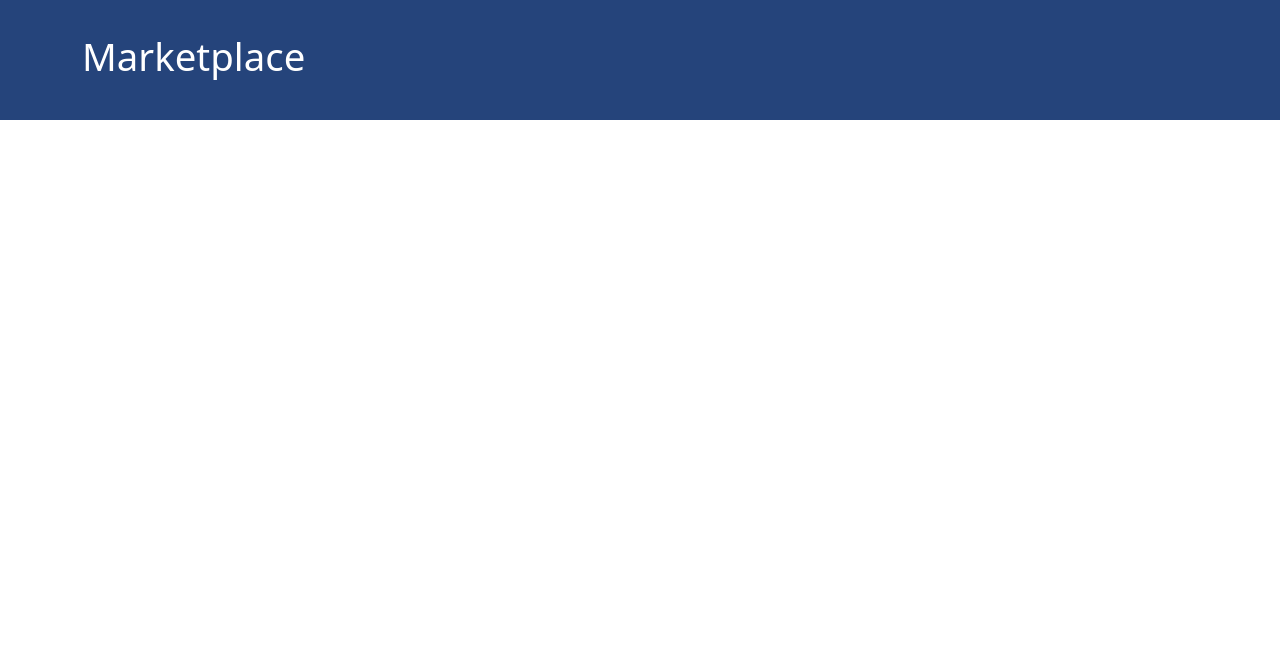
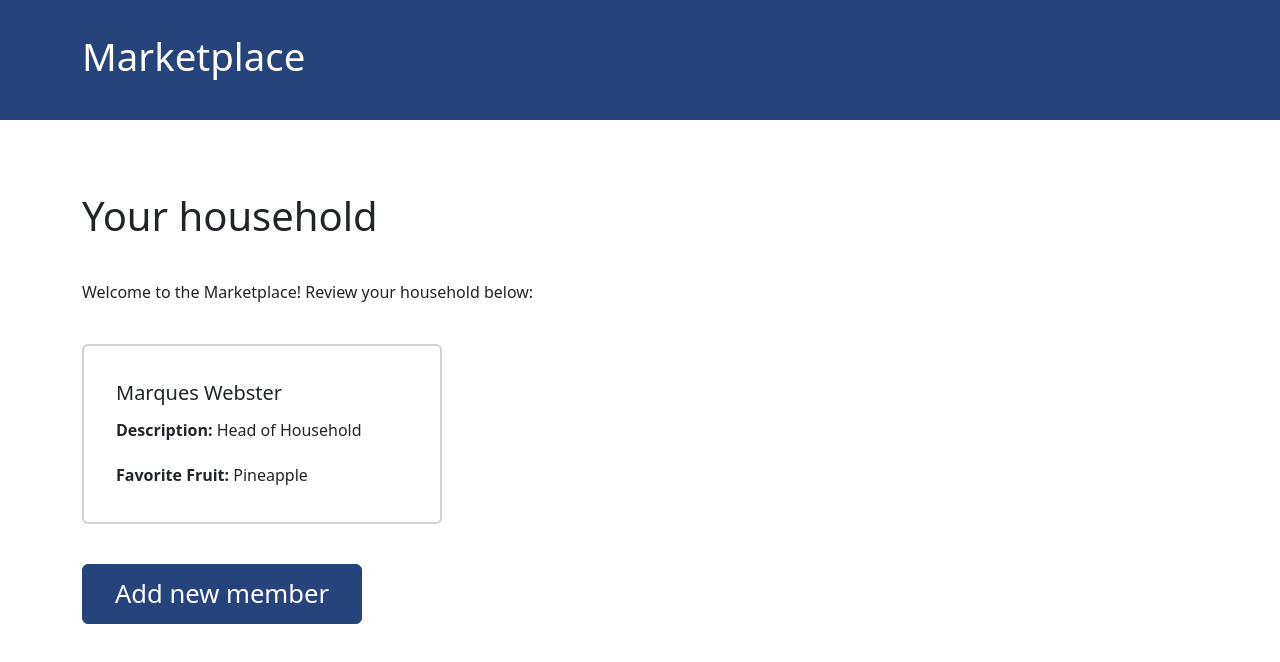
Before and after one commit to mqwebst2/nava-take-home-exercise, a React (Vite) app: page / in a window 1280 px wide. Shown: the top 662 px of the page. Built offline with nearby package versions, Linux system fonts and the light colour scheme; the HTML template or start-up script is replaced by a standard one.

Commit message:
initial custom member card setup

```diff
--- a/src/App.css
+++ b/src/App.css
@@ -0,0 +1,10 @@
+.main {
+  display: flex;
+  flex-direction: column;
+  gap: 40px;
+  padding-block: 72px;
+}
+
+.custom-card__list {
+  overflow-x: scroll;
+}
--- a/src/App.jsx
+++ b/src/App.jsx
@@ -1,13 +1,40 @@
 import { useState } from 'react';
 import { nanoid } from 'nanoid';
+import { Button, Container, Stack } from 'react-bootstrap';
 import CustomHeader from './components/CustomHeader';
+import CustomCard from './components/CustomCard';
 import './App.css';
 import './custom.scss';
 
 export default function App() {
+  const [members, setMembers] = useState([
+    {
+      id: nanoid(),
+      name: 'Marques Webster',
+      desc: 'Head of Household',
+      fruit: 'Pineapple',
+    },
+  ]);
+
+  const memberElements = members.map((member) => {
+    return <CustomCard key={member.id} {...member} />;
+  });
+
   return (
     <>
       <CustomHeader />
+      <Container className='main'>
+        <h1 className='m-0'>Your household</h1>
+        <p className='m-0'>
+          Welcome to the Marketplace! Review your household below:
+        </p>
+        <Stack className='custom-card__list' direction='horizontal' gap={3}>
+          {memberElements}
+        </Stack>
+        <Button style={{ width: '280px', height: '60px', fontSize: '1.6rem' }}>
+          Add new member
+        </Button>
+      </Container>
     </>
   );
 }
--- a/src/components/CustomCard.jsx
+++ b/src/components/CustomCard.jsx
@@ -0,0 +1,36 @@
+import { useState } from 'react';
+import Card from 'react-bootstrap/Card';
+// import CurrMemberModal from './CurrMemberModal';
+
+export default function CustomCard(props) {
+  const [showCurr, setShowCurr] = useState(false);
+  const handleCurrOpen = () => setShowCurr(true);
+  const handleCurrClose = () => setShowCurr(false);
+
+  return (
+    <>
+      <Card
+        className='p-3'
+        style={{ minWidth: '360px', height: '180px', borderWidth: '2px' }}
+        onClick={handleCurrOpen}
+      >
+        <Card.Body className='d-flex flex-column justify-content-around'>
+          <Card.Title>{props.name}</Card.Title>
+          <Card.Text>
+            <strong>Description:</strong> {props.desc}
+          </Card.Text>
+          <Card.Text>
+            <strong>Favorite Fruit:</strong> {props.fruit}
+          </Card.Text>
+        </Card.Body>
+      </Card>
+
+      {/* <CurrMemberModal
+        show={showCurr}
+        hide={handleCurrClose}
+        {...props}
+        delete={() => props.delete(props.id)}
+      /> */}
+    </>
+  );
+}
```
